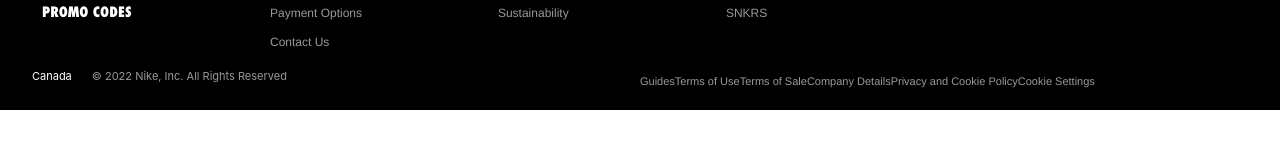
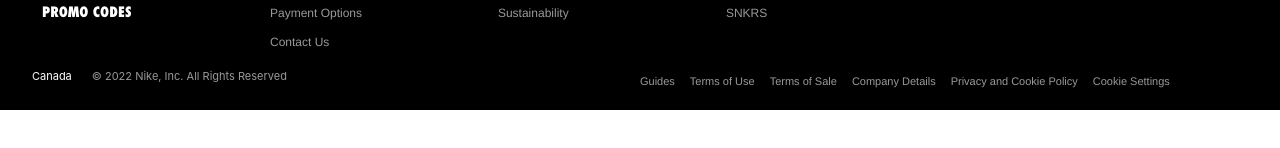
Before and after one commit to muscoff/yumus_web, a React (Create React App) app: page / in a window 1280 px wide. Shown: the part 164-312 px from the top of the page. Built offline with nearby package versions, Linux system fonts and the light colour scheme.

Commit message:
footer css update

```diff
--- a/public/css/nike.css
+++ b/public/css/nike.css
@@ -12,7 +12,7 @@
 }
 
 .footer-guide{
-    margin-right: '15px';
+    margin-right: 15px;
 }
 
 @media(min-width:420px){
```
